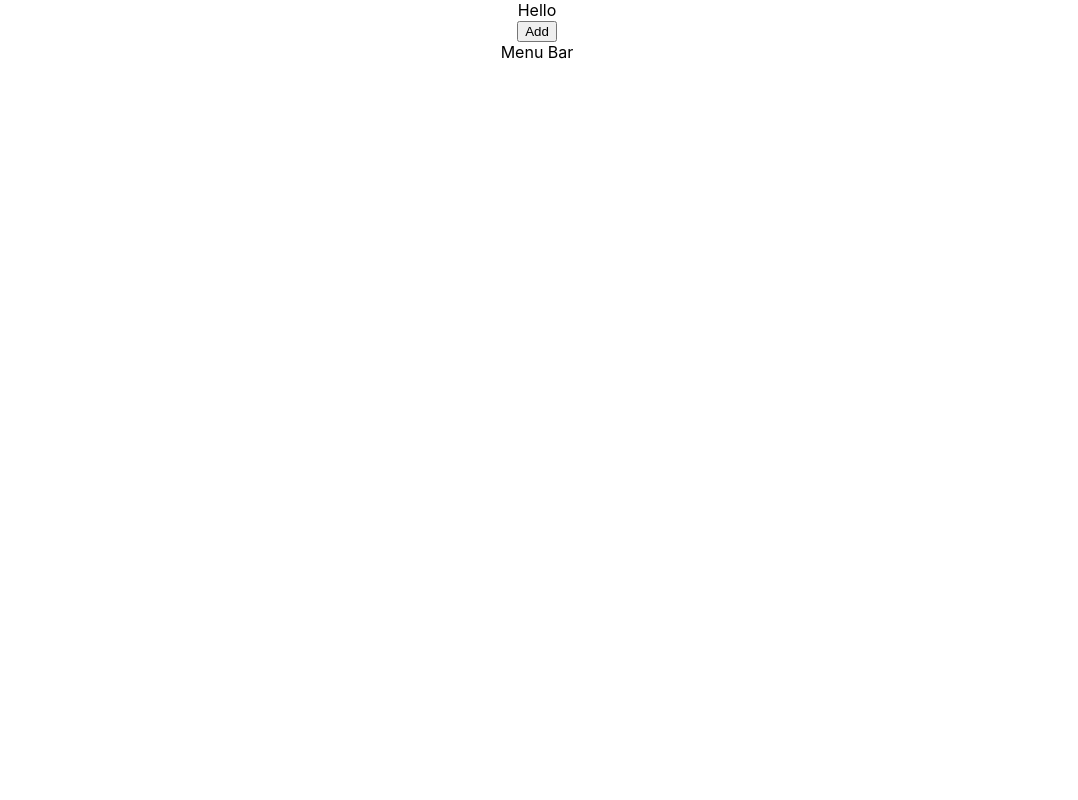
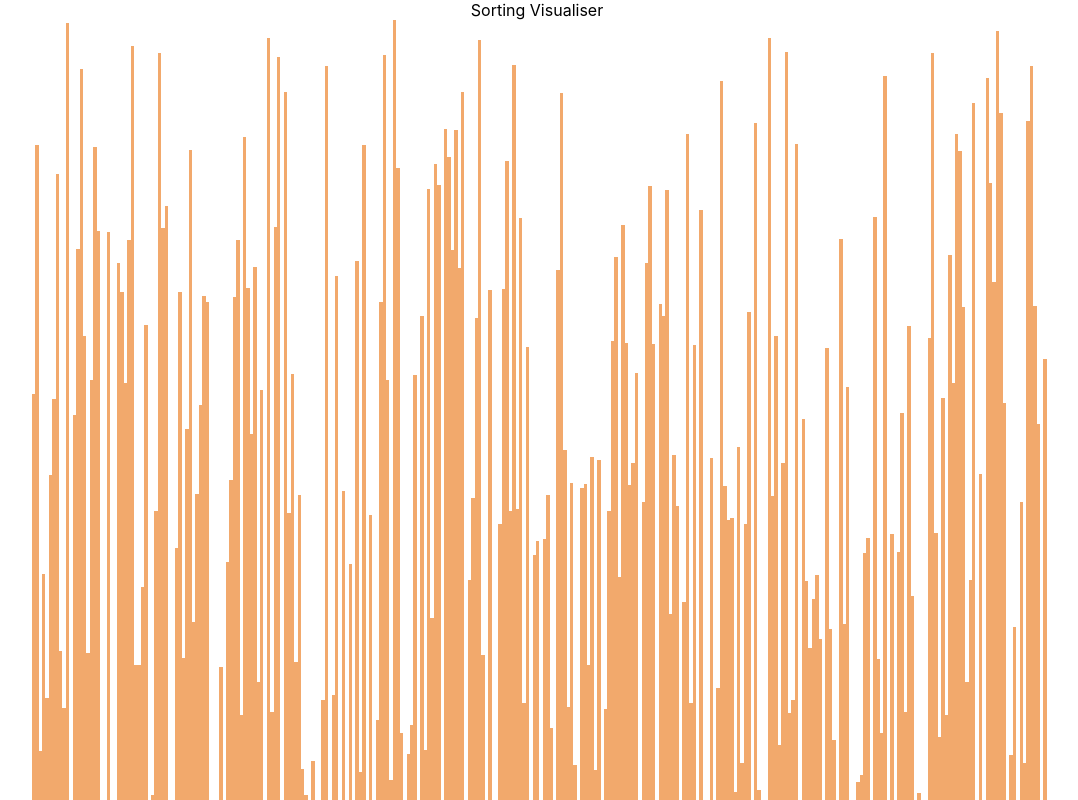
Before and after one commit to renyitan/sorting-visualiser, a React (Create React App) app: page / in a window 1280 px wide. Shown: the top 800 px of the page, without its empty margins (103-1181 px from the left). Built offline with nearby package versions, Linux system fonts and the light colour scheme.

Commit message:
bubblesort done

```diff
--- a/public/index.html
+++ b/public/index.html
@@ -24,7 +24,7 @@
       work correctly both with client-side routing and a non-root public URL.
       Learn how to configure a non-root public URL by running `npm run build`.
     -->
-    <title>React App</title>
+    <title>Sorting Visualiser</title>
   </head>
   <body>
     <noscript>You need to enable JavaScript to run this app.</noscript>
--- a/src/App.js
+++ b/src/App.js
@@ -6,9 +6,7 @@ function App() {
   return (
     <div className="App">
       <Visualiser />
-      <div>
-        Menu Bar
-      </div>
+
     </div>
   );
 }
--- /dev/null
+++ b/src/algorithms/BubbleSort.js
@@ -0,0 +1,19 @@
+export function getBubbleSortProcedures(arr) {
+  const procedures = [];
+  if (arr.lengh <= 1) return arr;
+  const auxArray = arr.slice();
+  let swap;
+  do {
+    swap = false;
+    for (let i = 0; i < auxArray.length - 1; i++) {
+      if (auxArray[i] > auxArray[i + 1]) {
+        const temp = auxArray[i];
+        auxArray[i] = auxArray[i + 1];
+        auxArray[i + 1] = temp;
+        procedures.push([i, i + 1]);
+        swap = true;
+      }
+    }
+  } while (swap);
+  return procedures;
+}
--- a/src/pages/Visualiser.css
+++ b/src/pages/Visualiser.css
@@ -1,10 +1,32 @@
-.array-container {
+.visualiser-layout {
+  max-width: 80%;
+  margin: auto;
+}
+
+.visualiser-container {
   flex-direction: 'row';
   display: flex;
+  overflow: hidden;
+  align-items: flex-end;
+  border-radius: 6px;
 }
 
 .array-bar {
-  background-color: #F2A96C;
   width: 50px;
-  height: 50px;
+  /* height: 50px; */
+  bottom: 0px;
 }
+
+.controls-container {
+  margin-top: 30px;
+  background-color: #48494b;
+  min-height: 50px;
+  justify-content: center;
+  align-items: center;
+  border-radius: 5px;
+  display: flex;
+}
+.controls-container button {
+  margin-left: 5px;
+  margin-right: 5px;
+}
--- a/src/pages/Visualiser.jsx
+++ b/src/pages/Visualiser.jsx
@@ -1,78 +1,89 @@
-import React, { useState } from 'react';
+import React, { useState, useEffect } from 'react';
+import { generateRandomNumber } from '../utils/generators';
+
+import { getBubbleSortProcedures } from '../algorithms/BubbleSort';
+
 import './Visualiser.css';
+import { Colors } from '../styles';
 
-const barArray = [];
-
-for (let i = 0; i < 100; i++) {
-  const num = generateRandomNumber(1, 500);
-  barArray.push(num);
-}
-
-function yielder() {
-  setTimeout(() => {
-    return Math.floor(Math.random() * 100) + 1;
-  }, 1000);
-}
-
-let num = 0;
+const ANIMATION_SPEED = 0.1;
+const TOTAL_NUM_ARRAYS = 300;
 
 const Visualiser = () => {
-  const [start, updateStart] = useState(false);
+  const [visualArray, updateArray] = useState([]);
 
-  let [animationArr] = useState([]);
+  // when the component first mounts, create a new random array
+  useEffect(() => resetArray(), []);
 
-  while (start) {
-    console.log('hi');
-    setTimeout(() => {
-      num++;
-    }, 1000);
+  function resetArray() {
+    const array = [];
+    for (let i = 0; i < TOTAL_NUM_ARRAYS; i++) {
+      const num = generateRandomNumber(3, 1000);
+      array.push(num);
+      updateArray(array);
+    }
+    // set the colors to default color
+    const arrayBars = document.getElementsByClassName('array-bar');
+    for (let j = 0; j < arrayBars.length; j++) {
+      arrayBars[j].style.backgroundColor = Colors.BAR_DEFAULT;
+    }
+  }
 
-    if (num >= 10) {
-      break;
+  function bubbleSort() {
+    const procedures = getBubbleSortProcedures(visualArray);
+    const arrayBars = document.getElementsByClassName('array-bar');
+
+    for (let i = 0; i < procedures.length; i++) {
+      setTimeout(() => {
+        let [oldPosition, newPosition] = procedures[i];
+
+        let oldBarStyle = arrayBars[oldPosition].style;
+        let newBarStyle = arrayBars[newPosition].style;
+
+        // here we make the swap visually
+        let temp = visualArray[oldPosition];
+        visualArray[oldPosition] = visualArray[newPosition];
+        visualArray[newPosition] = temp;
+        oldBarStyle.height = `${visualArray[oldPosition]}px`;
+        newBarStyle.height = `${visualArray[newPosition]}px`;
+
+        let currentPosition = oldPosition;
+        for (let j = 0; j < currentPosition; j++) {
+          arrayBars[j].style.backgroundColor = Colors.BAR_PROCESSING;
+        }
+
+        if (i === procedures.length - 1) {
+          makeAllBarsGreen();
+        }
+      }, ANIMATION_SPEED);
+    }
+  }
+
+  function makeAllBarsGreen() {
+    const arrayBars = document.getElementsByClassName('array-bar');
+    for (let j = 0; j < arrayBars.length; j++) {
+      arrayBars[j].style.backgroundColor = Colors.BAR_COMPLETED;
     }
   }
 
   return (
-    <div>
-      Hello
-      <div className="array-container">
-        {animationArr.map((i, idx) => (
-          <div className="array-bar" key={idx} style={{ height: i }} />
+    <div className="visualiser-layout">
+      Sorting Visualiser
+      <div className="visualiser-container">
+        {visualArray.map((i, idx) => (
+          <div
+            className="array-bar"
+            key={idx}
+            style={{ height: i, backgroundColor: Colors.BAR_DEFAULT }}
+          />
         ))}
       </div>
-      <div>
-        <button onClick={() => updateStart(true)}>Add</button>
+      <div className="controls-container">
+        <button onClick={() => bubbleSort()}>Bubble Sort</button>
+        <button onClick={() => resetArray()}>Reset Arrays</button>
       </div>
     </div>
   );
 };
 
-function generateRandomNumber(start, end) {
-  return Math.floor(Math.random() * end) + start;
-}
-
-function bubbleSort(arr) {
-  let sorted = arr;
-  for (let i = 0; i < sorted.length; i++) {
-    for (let j = i; j < sorted.length; j++) {
-      if (sorted[i] > sorted[j]) {
-        const temp = sorted[i];
-        sorted[i] = arr[j];
-        sorted[j] = temp;
-      }
-    }
-  }
-  return sorted;
-}
-
-function isSorted(array) {
-  for (let i = 0; i < array.length; i++) {
-    if (array[i + 1] < array[i]) {
-      return false;
-    } else {
-      return true;
-    }
-  }
-}
-
 export default Visualiser;
--- /dev/null
+++ b/src/styles/index.js
@@ -0,0 +1,5 @@
+export const Colors = {
+  BAR_DEFAULT: '#F2A96C',
+  BAR_COMPLETED: '#90ee90',
+  BAR_PROCESSING: '#e84c3d'
+}
--- /dev/null
+++ b/src/utils/generators.js
@@ -0,0 +1,3 @@
+export function generateRandomNumber(start, end) {
+  return Math.floor(Math.random() * end) + start;
+}
```
